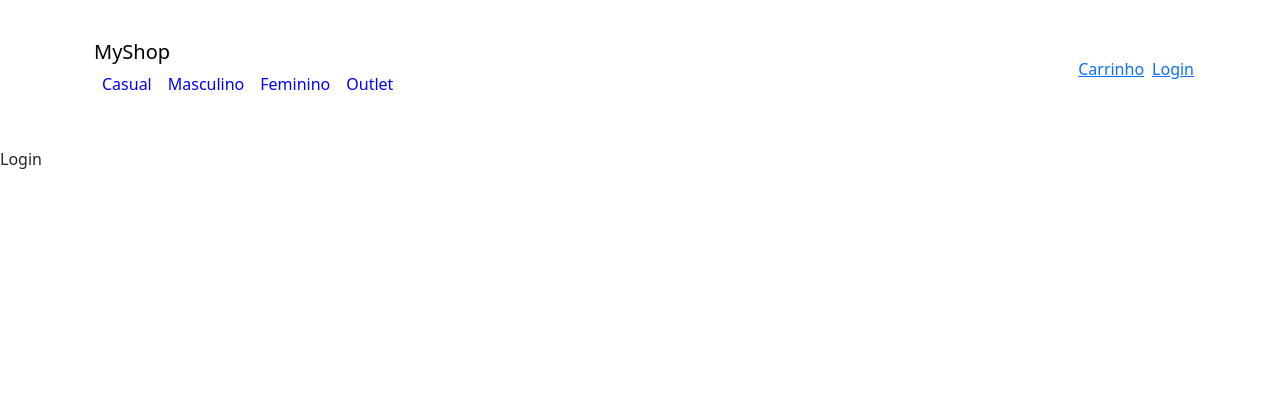
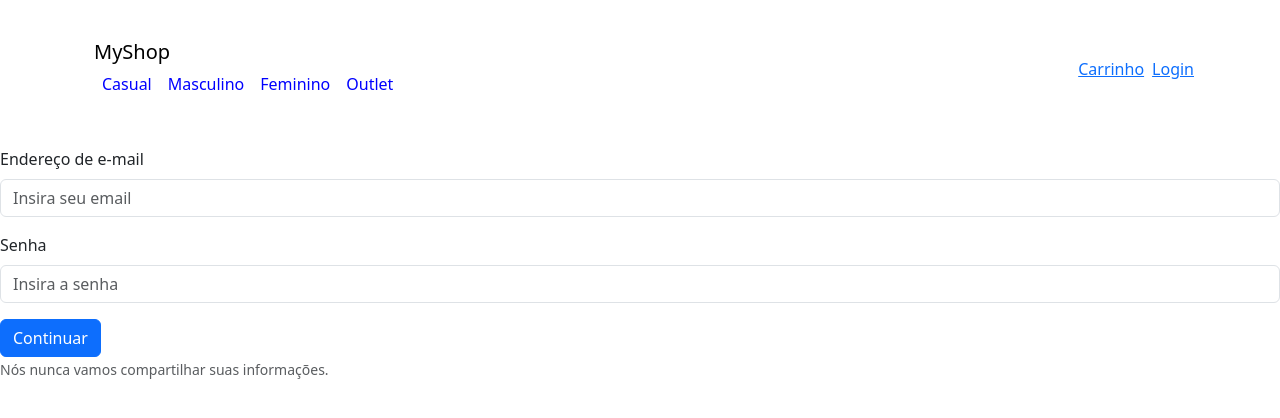
Before and after one commit to TonyWillianFIAP/Front-end, a React (Vite) app: page /Login in a window 1280 px wide. Shown: the top 418 px of the page. Built offline with nearby package versions, Linux system fonts and the light colour scheme.

Commit message:
Commit final

```diff
--- a/src/Login.jsx
+++ b/src/Login.jsx
@@ -1,9 +1,29 @@
-import React from 'react'
+import Button from 'react-bootstrap/Button';
+import Form from 'react-bootstrap/Form';
 
 function Login() {
   return (
-    <div>Login</div>
-  )
+    <Form>
+      <Form.Group className="mb-3" controlId="formBasicEmail">
+        <Form.Label>Endereço de e-mail</Form.Label>
+        <Form.Control type="email" placeholder="Insira seu email" />
+
+      </Form.Group>
+
+      <Form.Group className="mb-3" controlId="formBasicPassword">
+        <Form.Label>Senha</Form.Label>
+        <Form.Control type="password" placeholder="Insira a senha" />
+      </Form.Group>
+
+      <Button variant="primary" type="submit">
+        Continuar
+      </Button>
+      <br/>
+      <Form.Text className="text-muted">
+          Nós nunca vamos compartilhar suas informações.
+        </Form.Text>
+    </Form>
+  );
 }
 
 export default Login
```
